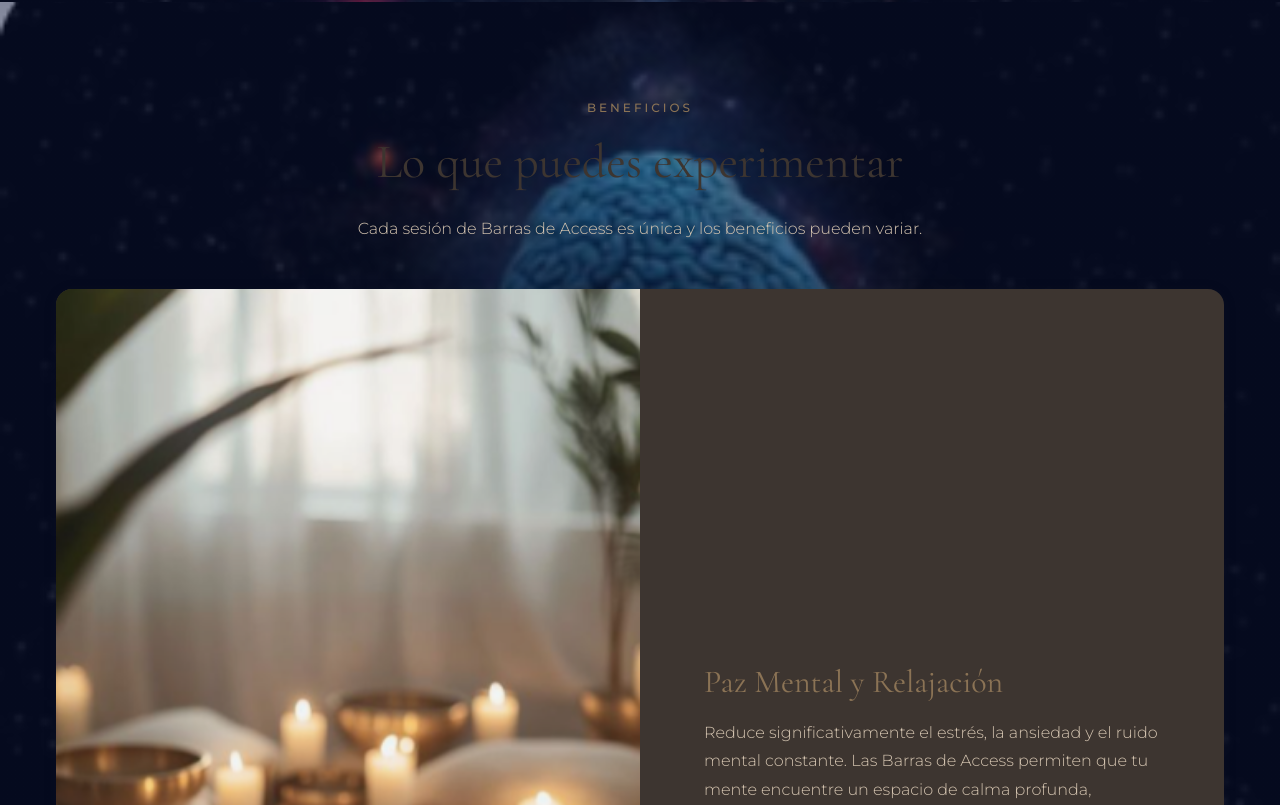
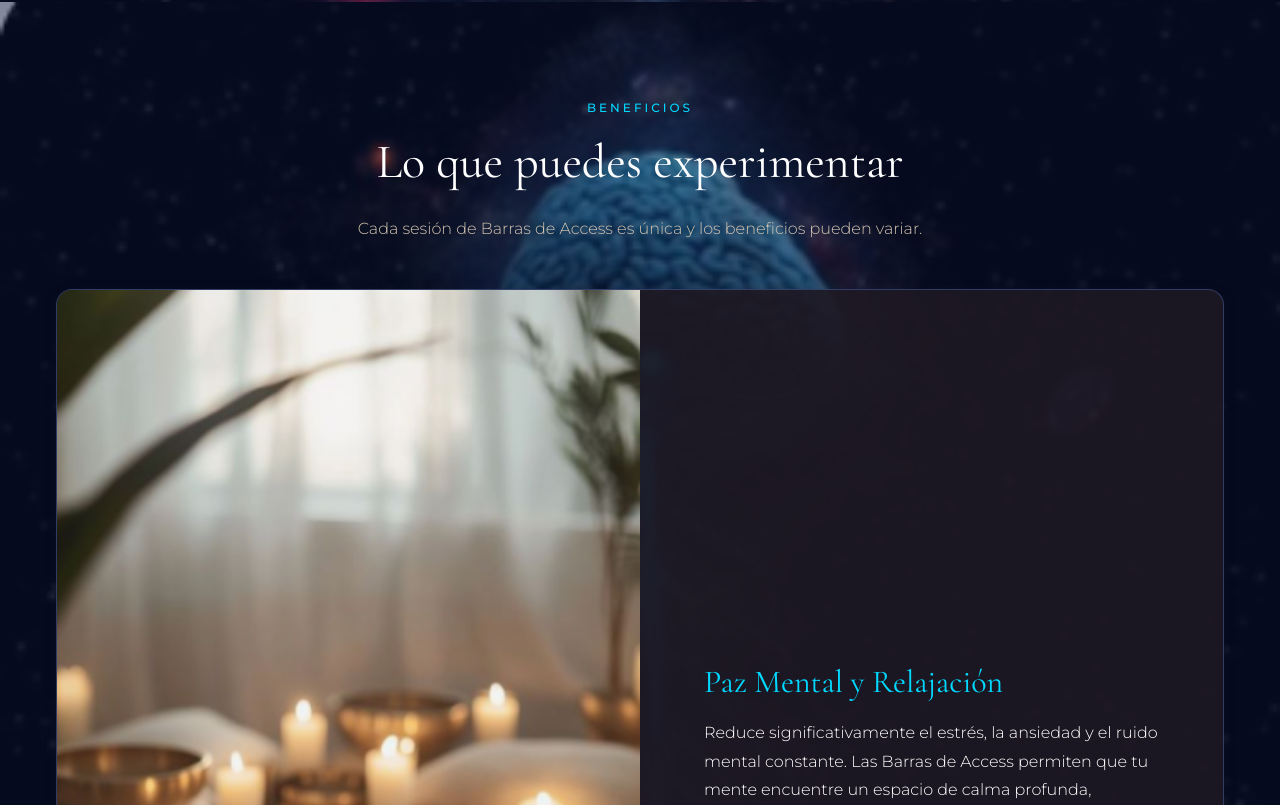
Before and after one commit to PACZKONATASHA/web-barradeaccess, a React (Vite) app: page / in a window 1280 px wide. Shown: the part 1915-2720 px from the top of the page. Built offline with nearby package versions, Linux system fonts and the light colour scheme.

Commit message:
mejore la legibilidad de la letra

```diff
--- a/src/components/Benefits.css
+++ b/src/components/Benefits.css
@@ -29,13 +29,14 @@
 .benefit__row {
   display: flex;
   flex-direction: column;
-  background-color: var(--bg-cream);
+  background-color: rgba(30, 25, 35, 0.9);
   border-radius: var(--border-radius-lg);
   overflow: hidden;
   box-shadow: var(--shadow-soft);
   opacity: 0;
   transform: translateY(40px);
   transition: opacity 0.8s ease-out, transform 0.8s ease-out, box-shadow 0.3s ease;
+  border: 1px solid rgba(100, 150, 255, 0.3);
 }
 
 .benefit__row--visible {
@@ -128,7 +129,7 @@
   font-family: var(--font-primary);
   font-size: 1.35rem;
   margin-bottom: var(--spacing-sm);
-  color: var(--color-primary);
+  color: #00D9FF;
   opacity: 0;
   transform: translateY(15px);
   transition: opacity 0.5s ease 0.2s, transform 0.5s ease 0.2s;
@@ -141,7 +142,7 @@
 
 .benefit__text {
   font-size: 0.9rem;
-  color: var(--text-medium);
+  color: #FFFFFF;
   line-height: 1.7;
   margin-bottom: var(--spacing-sm);
   opacity: 0;
--- a/src/index.css
+++ b/src/index.css
@@ -126,7 +126,7 @@ h1, h2, h3, h4 {
   font-weight: 500;
   letter-spacing: 2px;
   text-transform: uppercase;
-  color: var(--color-primary);
+  color: #00D9FF;
   margin-bottom: var(--spacing-xs);
 }
 
@@ -134,6 +134,7 @@ h1, h2, h3, h4 {
   font-size: 1.75rem; /* Móvil */
   margin-bottom: var(--spacing-sm);
   line-height: 1.2;
+  color: #FFFFFF;
 }
 
 .section__header {
```
